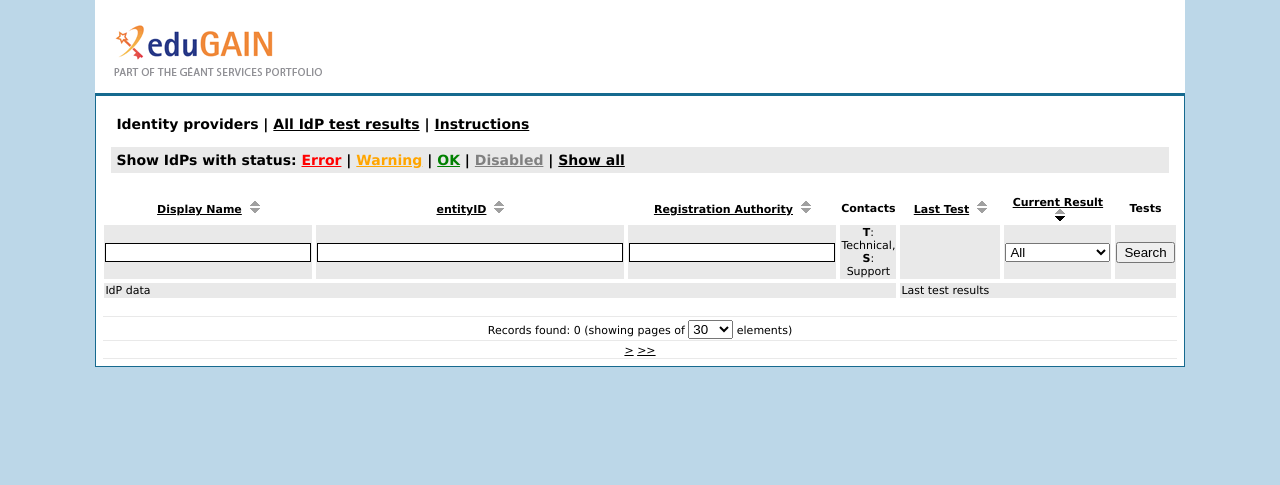
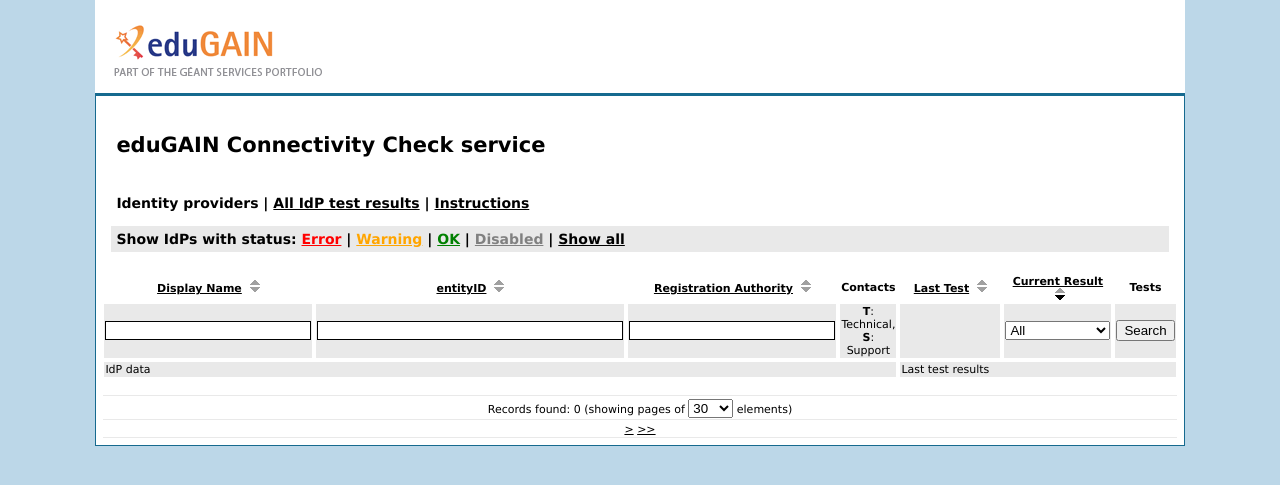
Before and after one commit to biancini/edugain-connectivity-check, a PHP site: page / in a window 1280 px wide. Shown: the top 485 px of the page. Run offline with PHP 8.4, Linux system fonts and the light colour scheme; data that the repository does not hold is empty.

Commit message:
Add the new name to the service web page

```diff
--- a/web/html.php
+++ b/web/html.php
@@ -48,6 +48,7 @@ else {
     <table class="container" cellpadding="5" cellspacing="0">
     <tr><td><a title="edugain home" href="http://www.geant.net/service/edugain/pages/home.aspx"><img src="images/edugain.png"></a></td></tr>
     <tr><td class="body">
+    <div class="admin_naslov"><h2>eduGAIN Connectivity Check service</h2></div>
     <div class="admin_naslov"><a href="index.php">Identity providers</a> | <a href="test.php">All IdP test results</a> | <a href="https://wiki.edugain.org/Metadata_Consumption_Check_Service" target="_blank">Instructions</a></div>
     <?php
     while ($row = $result->fetch_assoc()) {
--- a/web/index.php
+++ b/web/index.php
@@ -88,6 +88,7 @@ function changeItemsPerPage(new_rpp) {
         </tr>
         <tr>
             <td class="body">
+                <div class="admin_naslov"><h2>eduGAIN Connectivity Check service</h2></div>
                 <div class="admin_naslov">Identity providers | <a href="test.php">All IdP test results</a> | <a href="https://wiki.edugain.org/index.php?title=Metadata_Consumption_Check_Service" target="_blank">Instructions</a></div>
                 <div class="admin_naslov" style="background-color: #e9e9e9;">Show IdPs with status:
                 <a href="<?=getCurrentUrl($params, ["f_id_status", "f_ignore_entity"])?>&f_id_status=3 - HTTP-Error,3 - CURL-Error" title="HTTP or CURL error while accessing IdP login page from check script" style="color:red">Error</a> |
--- a/web/test.php
+++ b/web/test.php
@@ -105,6 +105,7 @@ function changeItemsPerPage(new_rpp) {
         </tr>
         <tr>
             <td class="body">
+                <div class="admin_naslov"><h2>eduGAIN Connectivity Check service</h2></div>
                 <div class="admin_naslov"><a href="index.php">Identity providers</a> | All IdP test results | <a href="https://wiki.edugain.org/Metadata_Consumption_Check_Service" target="_blank">Instructions</a></div>
                 <div class="admin_naslov" style="background-color: #e9e9e9;">Show Tests with status:
                     <a href="<?=getCurrentUrl($params, ["f_id_status"])?>&f_id_status=3 - HTTP-Error,3 - CURL-Error" title="HTTP or CURL error while accessing IdP login page from check script" style="color:red">Error</a> |
```
